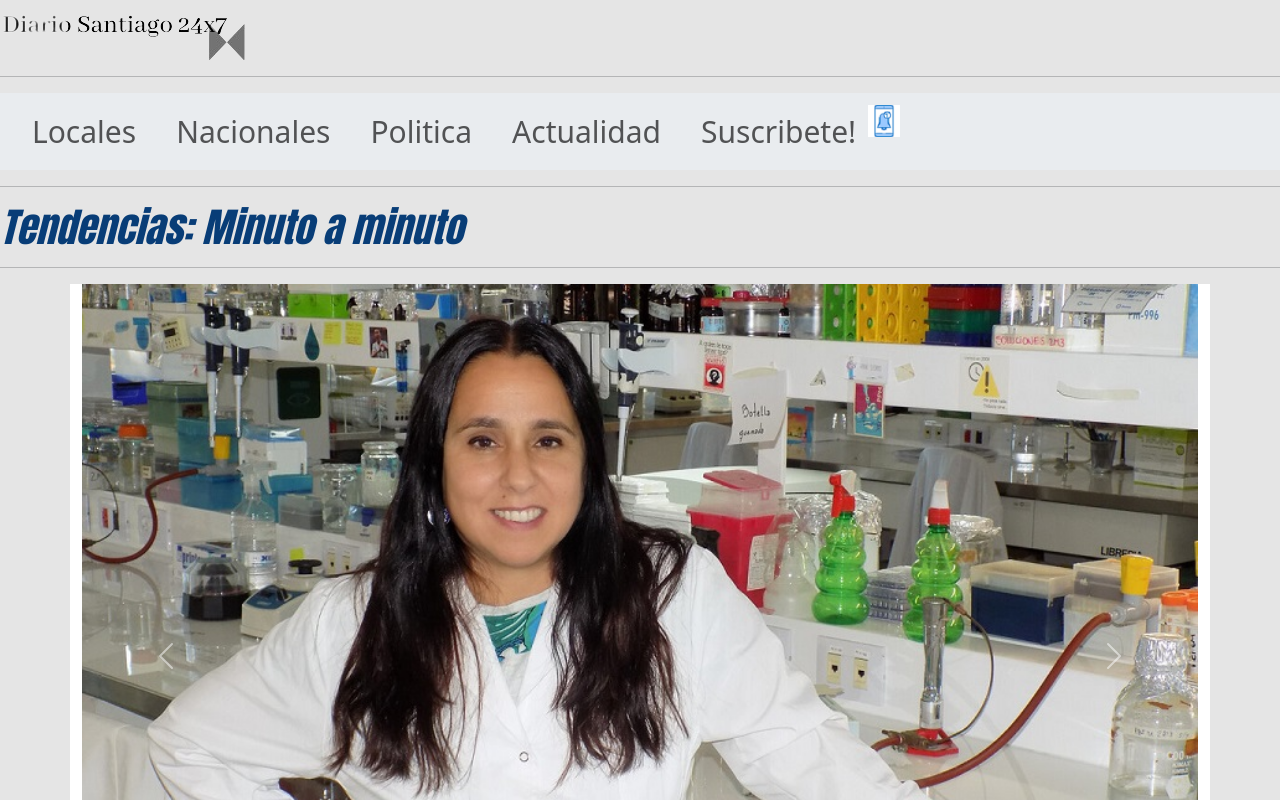
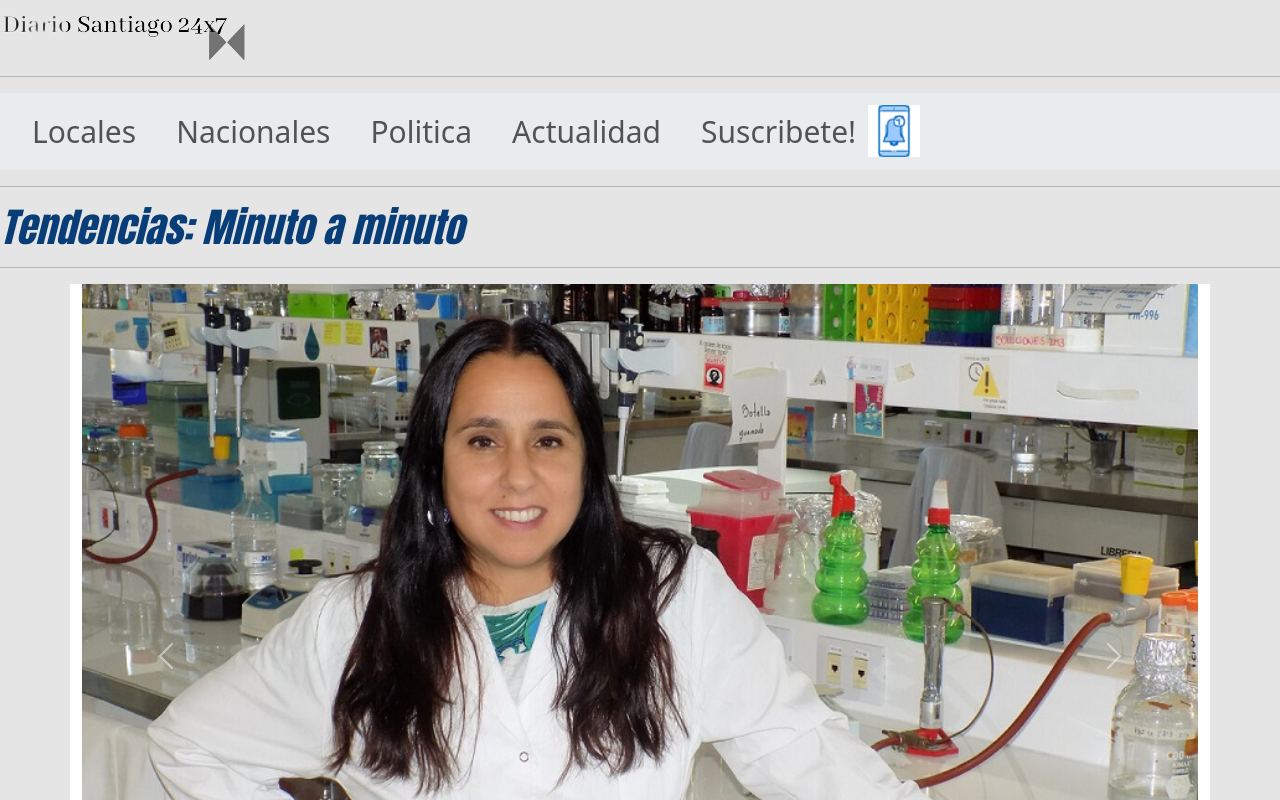
Before and after one commit to RicardoFelipe-Paz/Tercera.pre.entrega, a website: page index.html in a window 1280 px wide. Shown: the top 800 px of the page. Drawn offline with nearby package versions, Linux system fonts and the light colour scheme.

Commit message:
Version final1.5

```diff
--- a/css/style.css
+++ b/css/style.css
@@ -60,11 +60,7 @@
 }
 
 .notificacion {
-  height: fit-content;
-}
-
-.notificacion {
-  height: 40px;
+  height: 60px;
   padding: 4px;
 }
 
```
Also changed, not shown: 1 other file.
